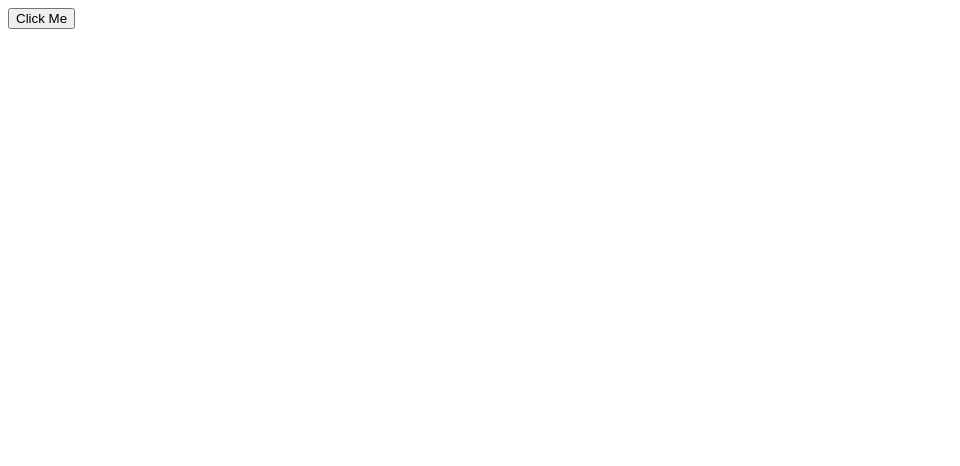
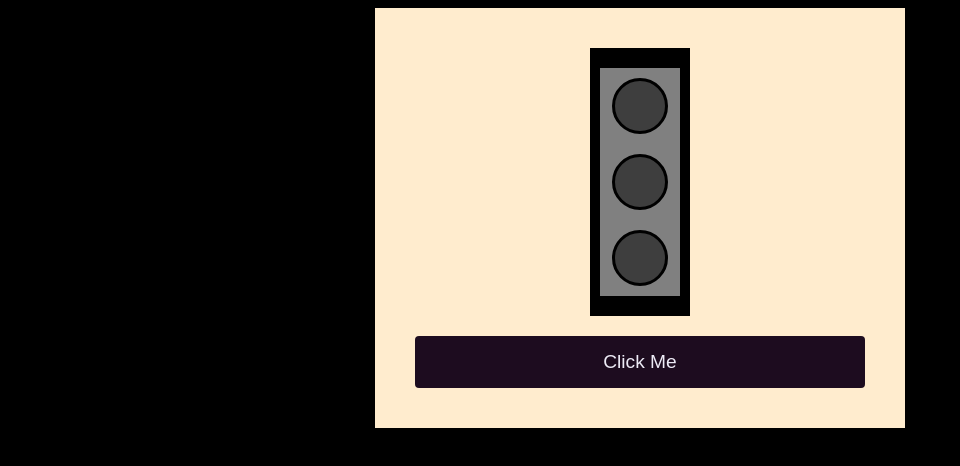
Before and after one commit to AvtEstudos/bootcamp-abutua-modulo3-traffic-light, a plain HTML site: page index.html in a window 1280 px wide. Shown: the whole page, without its empty margins (0-960 px from the left). Drawn offline with Linux system fonts and the light colour scheme.

Commit message:
closes #2 - css externo

```diff
--- a/index.html
+++ b/index.html
@@ -3,25 +3,63 @@
 <head>
     <meta charset="UTF-8">
     <meta name="viewport" content="width=], initial-scale=1.0">
-    <title>Document</title>
+    <title>Project Traffic Light</title>
+
+    <link rel="stylesheet" href="style.css">
+
+    <script>
+        function changeColor() {
+            var lightOneClass = document.getElementById("lightOne").className;
+            var lightTwoClass = document.getElementById("lightTwo").className;
+            var lightThreeClass = document.getElementById("lightThree").className;
+
+            if (lightOneClass == 'light-off') {
+                if (lightTwoClass == 'light-off') {
+                    if (lightThreeClass == 'light-off') {
+                        document.getElementById("lightOne").className = 'red-light';
+                        document.getElementById("lightTwo").className = 'light-off';
+                        document.getElementById("lightThree").className = 'light-off';
+                    } else {
+                        document.getElementById("lightOne").className = 'red-light';
+                        document.getElementById("lightTwo").className = 'light-off';
+                        document.getElementById("lightThree").className = 'light-off';
+                    }
+                } else {
+                    document.getElementById("lightOne").className = 'light-off';
+                    document.getElementById("lightTwo").className = 'light-off';
+                    document.getElementById("lightThree").className = 'green-light';
+                }
+            } else {
+                document.getElementById("lightOne").className = 'light-off';
+                document.getElementById("lightTwo").className = 'yellow-light';
+                document.getElementById("lightThree").className = 'light-off';
+            }
+
+
+
+
+
+        }
+
+    </script>
 </head>
 <body>
     <div class="container">
         <div class="traffic-light">
             <div class="panel">
-                <div class="red-light">
+                <div id="lightOne" class="light light-off">
 
                 </div>
-                <div class="yellow-light">
+                <div id="lightTwo" class="light light-off">
 
                 </div>
-                <div class="gree-light">
+                <div id="lightThree" class="light light-off">
 
                 </div>
             </div>
         </div>
 
-        <button>Click Me</button>
+        <button onclick="changeColor()" >Click Me</button>
     </div>
 
 </body>
--- /dev/null
+++ b/style.css
@@ -0,0 +1,79 @@
+body {
+    background-color: #000;
+}
+
+button {
+    /*Cor de fundo*/
+    background-color: #1D0C1F;
+    /*Cor do conteudo, no caso o texto*/
+    color: #EDEBF6;
+    /*Sem borda*/
+    border: none;
+    /*Margem interna*/
+    padding: 15px 32px;
+    /*Efeitos para o Texto*/
+    text-decoration: none;
+    /*Tamanho da fonte*/
+    font-size: 1.2rem;
+    /*Canto do elemento, dando efeito arredondado*/
+    border-radius: 4px;
+    /*Alterando o ponteiro do cursos*/
+    cursor: pointer;
+
+}
+
+.container {
+    background-color: #FFECCE ;
+    padding: 40px;
+    width: 450px;
+    margin: auto;
+    display: flex;
+    flex-direction: column;
+}
+
+.traffic-light {
+    background-color: #000;
+    width: 100px;
+    padding-top: 10px;
+    padding-bottom: 10px;
+    display: flex;
+    flex-direction: column;
+    margin: auto;
+    margin-bottom: 20px;
+}
+
+.panel {
+    background-color: #808080;
+    margin: 10px;
+    padding: 10px;
+    display: flex;
+    flex-direction: column;
+    row-gap: 20px;
+}
+
+.light {
+    width: 50px;
+    height: 50px;
+    margin: auto;
+
+    border-color: #000;
+    border-width: medium;
+    border-style: solid;
+    border-radius: 50%;
+}
+
+.red-light {
+    background-color: #FE0000;
+}
+
+.yellow-light {
+    background-color: #FFFF00;
+}
+
+.green-light {
+    background-color: #07F607;
+}
+
+.light-off {
+    background-color: #3E3E3E;
+}
```
